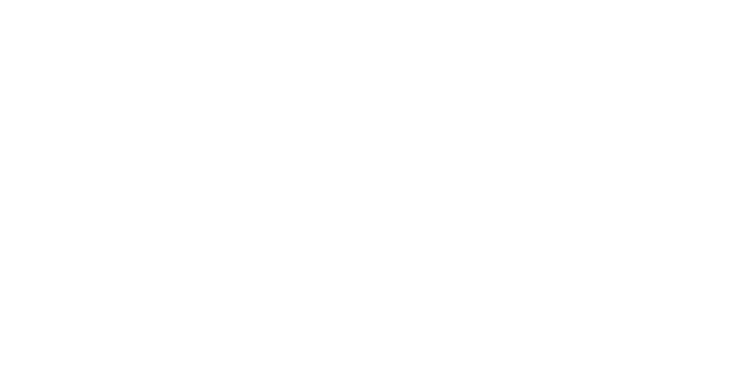
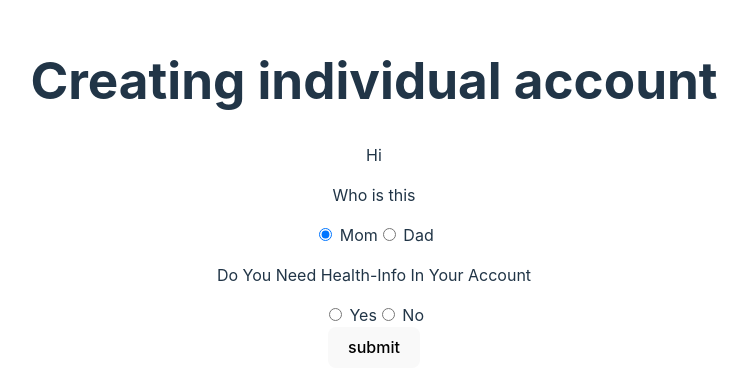
Before and after one commit to vinithabaskaran09/pregnancy_journal, a React (Vite) app in the folder frontend/: page /account in a window 1280 px wide. Before the commit this address had no page. Shown: the part 207-598 px from the top of the page, without its empty margins (266-1014 px from the left). Built offline with nearby package versions, Linux system fonts and the light colour scheme.

Commit message:
Complete Accounts page and working on journal features able to get the specific journal from the user

```diff
--- a/frontend/src/App.jsx
+++ b/frontend/src/App.jsx
@@ -10,17 +10,30 @@
 import  Login from './components/login/Login'
 import Signup from './components/signup/Signup'
 import Homepage from './components/homepage/Homepage';
+import Account from './components/account/Account';
+import Features from './components/features/Features';
+import Journal from './components/features/Journal';
+import { useState } from 'react';
+
 
 
 function App() {
+  const [sessionUsername, setSessionUsername] = useState("");
+  const [sessionFamilyId, setSessionFamilyId] = useState("");
+  const [sessionAccountType, setsessionAccountType] = useState("");
 
   return (
     <BrowserRouter>
       <Routes>
         {/* for each route, do what is on the line below */}
         <Route exact path="/" element={<Homepage />}></Route>
-        <Route exact path="/login" element={<Login />}></Route>
+        <Route exact path="/login" element={<Login sessionUsername={sessionUsername} setSessionUsername={setSessionUsername} sessionFamilyId={sessionFamilyId} setSessionFamilyId={setSessionFamilyId}/>}></Route>
         <Route exact path="/signup" element={<Signup />}></Route>
+        <Route exact path="/account" element={<Account sessionUsername={sessionUsername} sessionAccountType={sessionAccountType} setsessionAccountType={setsessionAccountType}/>}></Route>
+        <Route exact path="/features" element={<Features />}></Route>
+        <Route exact path="/journal" element={<Journal sessionUsername={sessionUsername} sessionFamilyId={sessionFamilyId} setSessionFamilyId={setSessionFamilyId}
+        sessionAccountType={sessionAccountType} setsessionAccountType={setsessionAccountType}/>}></Route>
+
       </Routes>
     </BrowserRouter>
   );
--- /dev/null
+++ b/frontend/src/components/account/Account.jsx
@@ -0,0 +1,72 @@
+// """Creating Account Page"""
+
+import { useState } from "react";
+import { useNavigate } from 'react-router-dom';
+
+
+function Account(props) {
+
+    const [account_type, setAccountType] = useState("mom");
+    const [health_info, setHealthInfoType] = useState("");
+
+    const navigateTo = useNavigate();
+
+    function navigate_to_features() {
+        "Redirect to features page"
+        navigateTo('/features')
+    }
+    function accountTypeChange(event) {
+        setAccountType(event.target.value)
+    }
+
+    function healthInfoChange(event) {
+        setHealthInfoType(event.target.value)
+    }
+
+    function creatingaccount(event){
+        event.preventDefault();
+
+
+        fetch("/api/account",{
+            method: "POST",
+            mode: "cors",
+            headers: { "Content-Type": "application/json" },
+            body: JSON.stringify({
+                account_type: account_type,
+                health_info: health_info,
+                username: props.sessionUsername,
+            }),
+        })
+            .then((response) => response.json())
+            .then((data) => {
+                console.log("Redirecting to features page")
+                props.setsessionAccountType(account_type)
+            })
+            navigate_to_features()
+
+    }
+
+    return(
+        <form onSubmit={creatingaccount}>
+            <h1>Creating individual account</h1>
+            <p>Hi {props.sessionUsername}</p>
+            <label>
+                <p>Who is this</p>
+                <input type="radio" name="account_type" value="mom" onChange={accountTypeChange} checked={true}/> Mom
+                <input type="radio" name="account_type" value="dad" onChange={accountTypeChange}/> Dad
+            </label>
+            <div>
+            <label>
+                <p>Do You Need Health-Info In Your Account</p>
+                <input type="radio" name="health_info" value="True" onChange={healthInfoChange}/> Yes
+                <input type="radio" name="health_info" value="False" onChange={healthInfoChange}/> No
+            </label>
+            </div>
+            <label>
+                <button type="submit"> submit</button>
+            </label>
+        </form>
+    );
+}
+
+export default Account
--- /dev/null
+++ b/frontend/src/components/features/Features.jsx
@@ -0,0 +1,27 @@
+import { useState } from "react";
+import { useNavigate } from 'react-router-dom';
+
+
+function Features(props) {
+
+
+    const navigateTo = useNavigate();
+
+    function navigate_to_journalpage() {
+        "Redirect to login page"
+        navigateTo('/journal')
+    }
+    return(
+        <form>
+            <h1>We have the following features</h1>
+            <label>
+                <input type="radio" name="features" value="journal" onChange={navigate_to_journalpage} /> Journal
+                <input type="radio" name="features" value="health_info"/> Health-Info
+                <input type="radio" name="features" value="playlist"/> Playlist
+            </label>
+
+        </form>
+    )
+}
+
+export default Features
--- /dev/null
+++ b/frontend/src/components/features/Journal.jsx
@@ -0,0 +1,28 @@
+import { useEffect } from "react";
+import { useState } from "react";
+import { useNavigate } from 'react-router-dom';
+
+function Journal(props) {
+
+    useEffect(journal_creation,[])
+
+    function journal_creation(){
+        alert("testing");
+        fetch("/api/journal", {
+            method: "POST",
+            mode: "cors",
+            headers: { "Content-Type": "application/json" },
+            body: JSON.stringify({
+               username: props.sessionUsername,
+               family_id: props.sessionFamilyId,
+               account_type: props.sessionAccountType,
+
+            }),
+        })
+    }
+    return(
+       console.log("Welcome to journal page")
+    )
+}
+
+export default Journal
--- a/frontend/src/components/login/Login.jsx
+++ b/frontend/src/components/login/Login.jsx
@@ -1,13 +1,20 @@
 // """Creating Login Page"""
 
 import { useState } from "react";
+import { useNavigate } from 'react-router-dom';
 
-function Login() {
+function Login(props) {
     // """Defining state for username and password to store the values"""
     const [username, setUsername] = useState("");
     const [password, setPassword] = useState("");
     const [isLoginSuccess, setisLoginSuccess] = useState("");
 
+    const navigateTo = useNavigate();
+
+    function navigate_to_account() {
+        "Redirect to login page"
+        navigateTo('/account')
+    }
     // function to handle form submit
     function login_submit(event) {
         event.preventDefault();
@@ -27,14 +34,18 @@
             .then((response) => response.json())
             .then((data) => {
                 let message = data.message;
+                let family_id = data.family_id
                 if (message === true) {
                     // To do login succeed
                     setisLoginSuccess("Login successfully")
+                    props.setSessionUsername(username)
+                    props.setSessionFamilyId(family_id)
                 } else {
                     // login failed
                     setisLoginSuccess("Login Failed!!Try again")
                 }
             })
+            navigate_to_account()
     }
 
     // async function login_submit_async(event) {
@@ -93,6 +104,7 @@
                     <button type="submit">Log In</button>
                 </div>
                 <p>{isLoginSuccess}</p>
+
             </label>
 
         </form>
```
Also changed, not shown: 1 other file (tests, documents, lock files or other folders).
